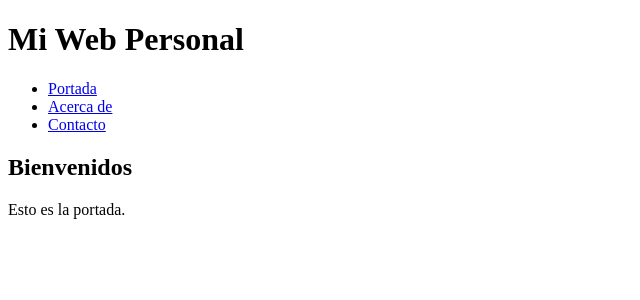
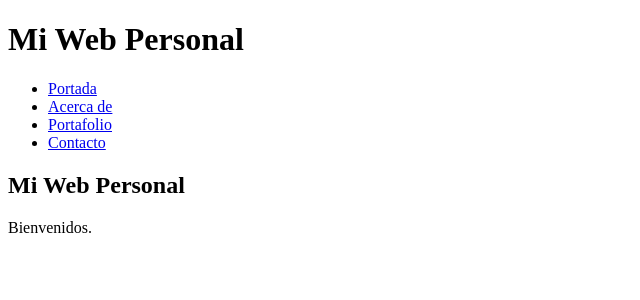
Before and after one commit to clarissa2307/webpersonal, a Django app: page / in a window 1280 px wide. Shown: the top 300 px of the page, without its empty margins (0-640 px from the left). Run offline with Django 3.2, Linux system fonts and the light colour scheme.

Commit message:
Herencia en las plantillas

```diff
--- a/webpersonal/core/templates/core/base.html
+++ b/webpersonal/core/templates/core/base.html
@@ -0,0 +1,21 @@
+<!DOCTYPE html>
+<html lang="en">
+<head>
+    <meta charset="UTF-8">
+    <meta name="viewport" content="width=device-width, initial-scale=1.0">
+    <meta http-equiv="X-UA-Compatible" content="ie=edge">
+    <title>Mi Web Personal</title>
+</head>
+<body>
+    <h1>Mi Web Personal</h1>
+    <ul>
+        <li><a href="/">Portada</a></li>
+        <li><a href="/about/">Acerca de</a></li>
+        <li><a href="/portfolio/">Portafolio</a></li>
+        <li><a href="/contact/">Contacto</a></li>
+    </ul>
+
+    {% block content %}{% endblock %}
+
+</body>
+</html>
--- a/webpersonal/core/templates/core/home.html
+++ b/webpersonal/core/templates/core/home.html
@@ -1,23 +1,20 @@
 <!DOCTYPE html>
 <html lang="en">
+
 <head>
     <meta charset="UTF-8">
     <meta http-equiv="X-UA-Compatible" content="IE=edge">
     <meta name="viewport" content="width=device-width, initial-scale=1.0">
     <title>Document</title>
 </head>
+
 <body>
-    <h1>Mi Web Personal</h1>
+    {% extends 'core/base.html' %}
 
-<ul>
-    <li><a href="/">Portada</a></li>
-    <li><a href="/about/">Acerca de</a></li>
-    <li><a href="/contact/">Contacto</a></li>
-</ul>
+    {% block content %}
+        <h2>Mi Web Personal</h2>
+        <p>Bienvenidos.</p>
+    {% endblock %}
+</body>
 
-<h2>Bienvenidos</h2>
-
-<p>Esto es la portada.</p>
-
-</body>
 </html>
```
